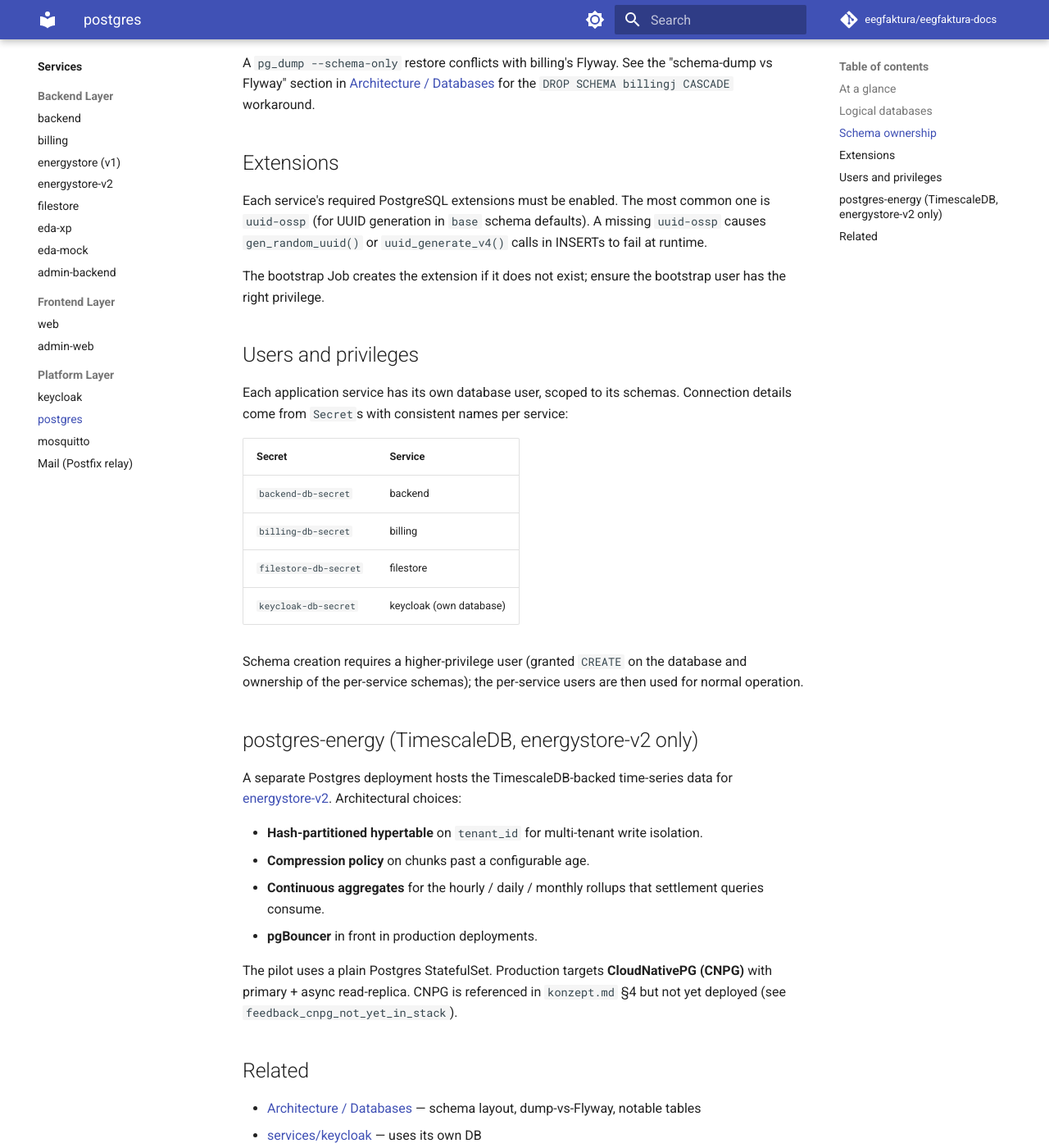
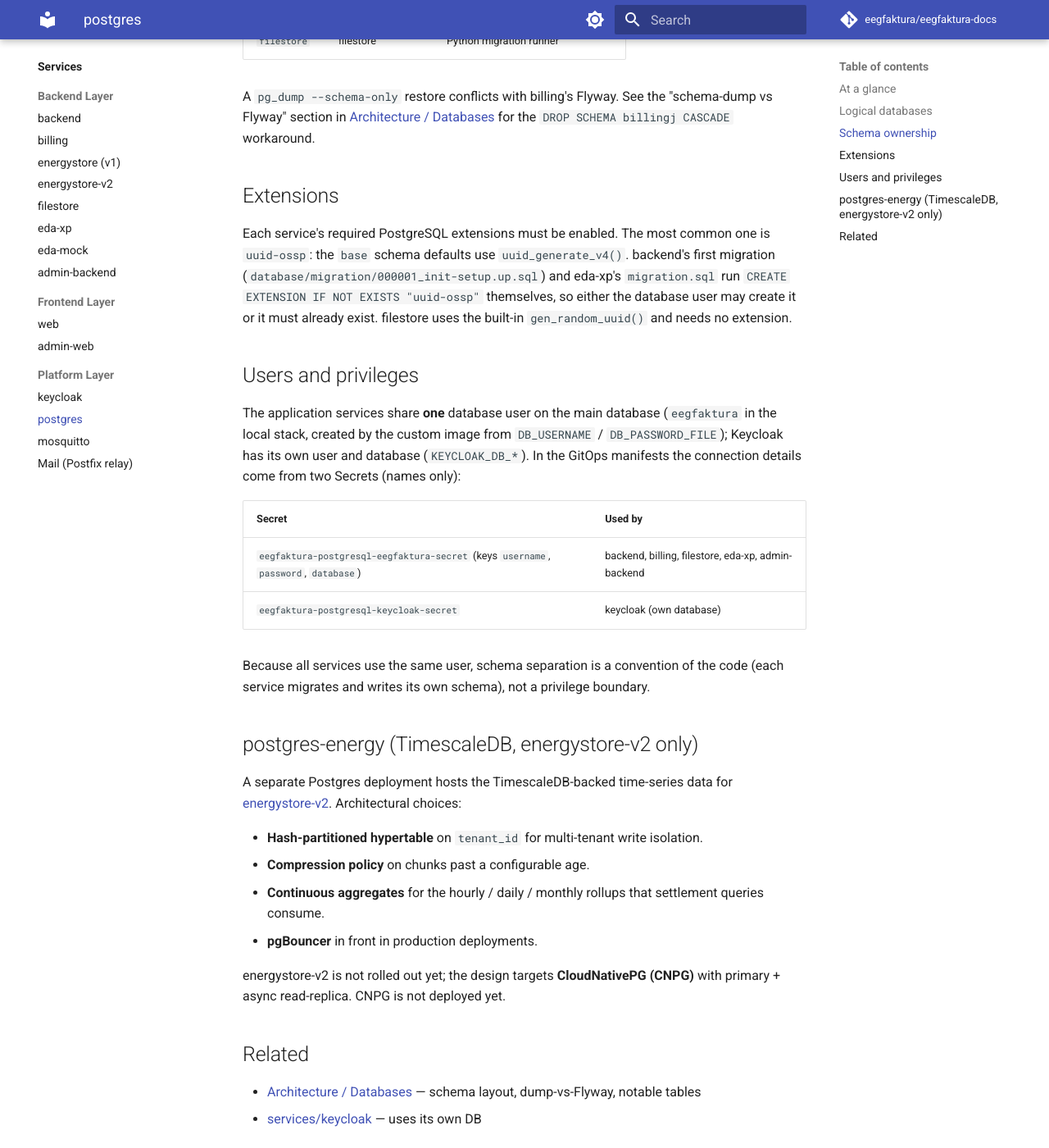
Before and after one commit to eegfaktura/eegfaktura-docs, an MkDocs documentation site: the page built from docs/services/postgres.md, in a window 1280 px wide and 1400 px high, scrolled down 1620 px. Shown: the whole window at 82% size. Built offline with MkDocs 1.6.1 and Material for MkDocs 9.7.7, drawn with Linux system fonts in a browser that asks for light colours; comment, search, counter and statistics services are not loaded; some of the changed text lies outside the part shown.

Commit message:
docs(platform): postgres users/secrets/extensions, mail relay in gitops
Co-Authored-By: Claude Opus 5.5 <noreply@anthropic.com>

```diff
--- a/docs/services/postgres.md
+++ b/docs/services/postgres.md
@@ -3,16 +3,16 @@
 PostgreSQL cluster. Hosts the main application database (multiple schemas), the Keycloak database, and optionally a PONTON-adapter database.
 
 !!! info "A second Postgres cluster for time-series data"
-    With [energystore-v2](energystore-v2.md) in the pilot, there is a separate **`postgres-energy`** Postgres cluster with the **TimescaleDB extension** that holds energy time-series only. The main `postgres` cluster documented on this page continues to hold master data (`base`, `eda`, `billingj`, `filestore`).
+    For [energystore-v2](energystore-v2.md) (planned successor, not rolled out yet) there is a separate **`postgres-energy`** Postgres cluster with the **TimescaleDB extension** that holds energy time-series only. The main `postgres` cluster documented on this page continues to hold master data (`base`, `eda`, `billingj`, `filestore`).
 
-    The split is deliberate (ADR-0010 in the platform repo): time-series ingest has fundamentally different access patterns from OLTP master data, and TimescaleDB's hash-partitioning + compression match the time-series workload.
+    The split is deliberate: time-series ingest has fundamentally different access patterns from OLTP master data, and TimescaleDB's hash-partitioning + compression match the time-series workload.
 
 ## At a glance
 
 | | |
 |---|---|
 | Image (local stack) | custom `ghcr.io/eegfaktura/eegfaktura-postgresql:0.2.0` |
-| Topology | typically single instance for dev; managed cluster (CloudNativePG) for production |
+| Topology | single instance in the local stack; the production Postgres is a separate image of the organisation and not part of the application manifests |
 | Storage | PVC (RWO) |
 | Schemas | `base`, `eda`, `billingj`, `filestore` (in the main DB) |
 
@@ -25,7 +25,7 @@ For the per-service schema layout, see [Architecture / Databases](../architectur
 
 | Database | Used by | Notes |
 |----------|---------|-------|
-| `<main-database>` | backend, billing, filestore, eda-xp | name is env-specific |
+| `<main-database>` | backend, billing, filestore, eda-xp, admin-backend | name is env-specific (`eegfaktura` in the local stack) |
 | `keycloak` | keycloak | managed entirely by Keycloak |
 | `pontonxp` | PONTON adapter | only when a real PONTON link is wired |
 
@@ -42,22 +42,18 @@ A `pg_dump --schema-only` restore conflicts with billing's Flyway. See the "sche
 
 ## Extensions
 
-Each service's required PostgreSQL extensions must be enabled. The most common one is `uuid-ossp` (for UUID generation in `base` schema defaults). A missing `uuid-ossp` causes `gen_random_uuid()` or `uuid_generate_v4()` calls in INSERTs to fail at runtime.
-
-The bootstrap Job creates the extension if it does not exist; ensure the bootstrap user has the right privilege.
+Each service's required PostgreSQL extensions must be enabled. The most common one is `uuid-ossp`: the `base` schema defaults use `uuid_generate_v4()`. backend's first migration (`database/migration/000001_init-setup.up.sql`) and eda-xp's `migration.sql` run `CREATE EXTENSION IF NOT EXISTS "uuid-ossp"` themselves, so either the database user may create it or it must already exist. filestore uses the built-in `gen_random_uuid()` and needs no extension.
 
 ## Users and privileges
 
-Each application service has its own database user, scoped to its schemas. Connection details come from `Secret`s with consistent names per service:
+The application services share **one** database user on the main database (`eegfaktura` in the local stack, created by the custom image from `DB_USERNAME` / `DB_PASSWORD_FILE`); Keycloak has its own user and database (`KEYCLOAK_DB_*`). In the GitOps manifests the connection details come from two Secrets (names only):
 
-| Secret | Service |
+| Secret | Used by |
 |--------|---------|
-| `backend-db-secret` | backend |
-| `billing-db-secret` | billing |
-| `filestore-db-secret` | filestore |
-| `keycloak-db-secret` | keycloak (own database) |
+| `eegfaktura-postgresql-eegfaktura-secret` (keys `username`, `password`, `database`) | backend, billing, filestore, eda-xp, admin-backend |
+| `eegfaktura-postgresql-keycloak-secret` | keycloak (own database) |
 
-Schema creation requires a higher-privilege user (granted `CREATE` on the database and ownership of the per-service schemas); the per-service users are then used for normal operation.
+Because all services use the same user, schema separation is a convention of the code (each service migrates and writes its own schema), not a privilege boundary.
 
 ## postgres-energy (TimescaleDB, energystore-v2 only)
 
@@ -68,7 +64,7 @@ A separate Postgres deployment hosts the TimescaleDB-backed time-series data for
 - **Continuous aggregates** for the hourly / daily / monthly rollups that settlement queries consume.
 - **pgBouncer** in front in production deployments.
 
-The pilot uses a plain Postgres StatefulSet. Production targets **CloudNativePG (CNPG)** with primary + async read-replica. CNPG is referenced in `konzept.md` §4 but not yet deployed (see `feedback_cnpg_not_yet_in_stack`).
+energystore-v2 is not rolled out yet; the design targets **CloudNativePG (CNPG)** with primary + async read-replica. CNPG is not deployed yet.
 
 ## Related
 
```
Also changed, not shown: docs/services/mailpit.md (+1 -1 lines).
